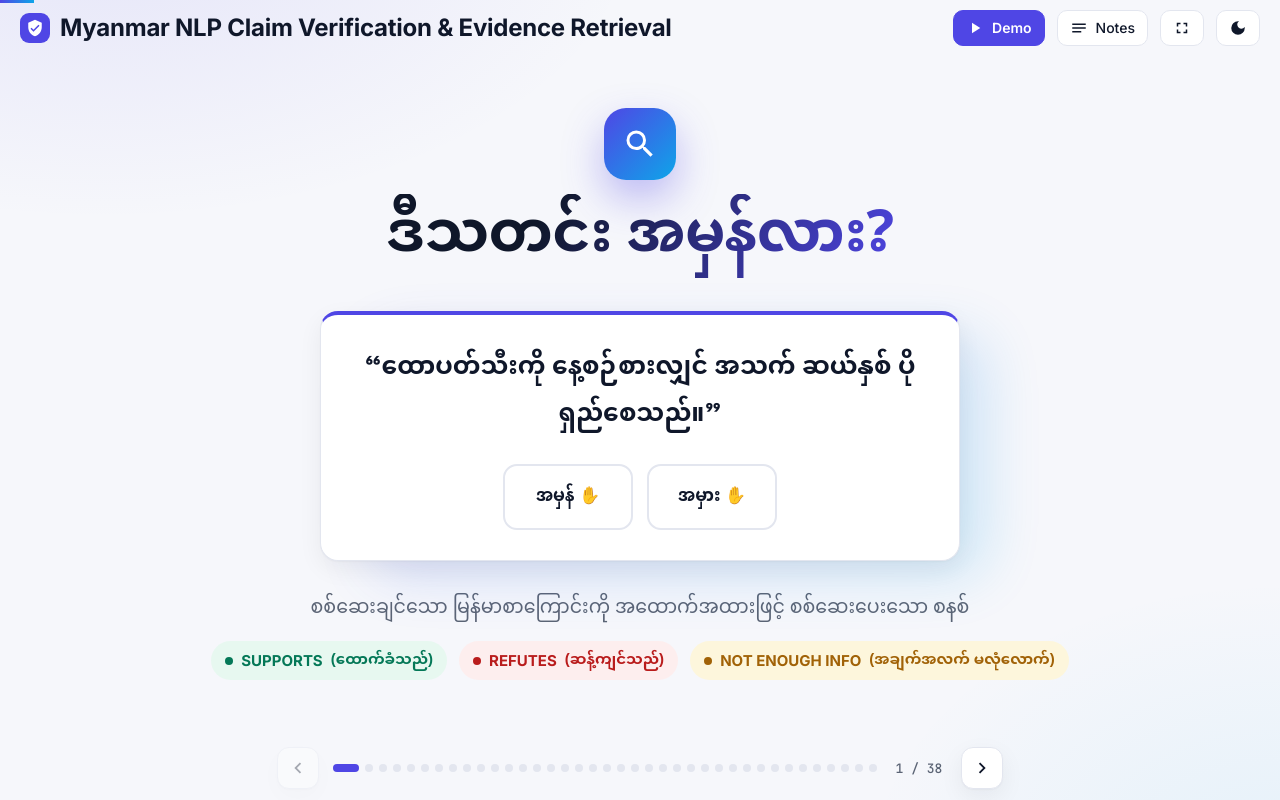
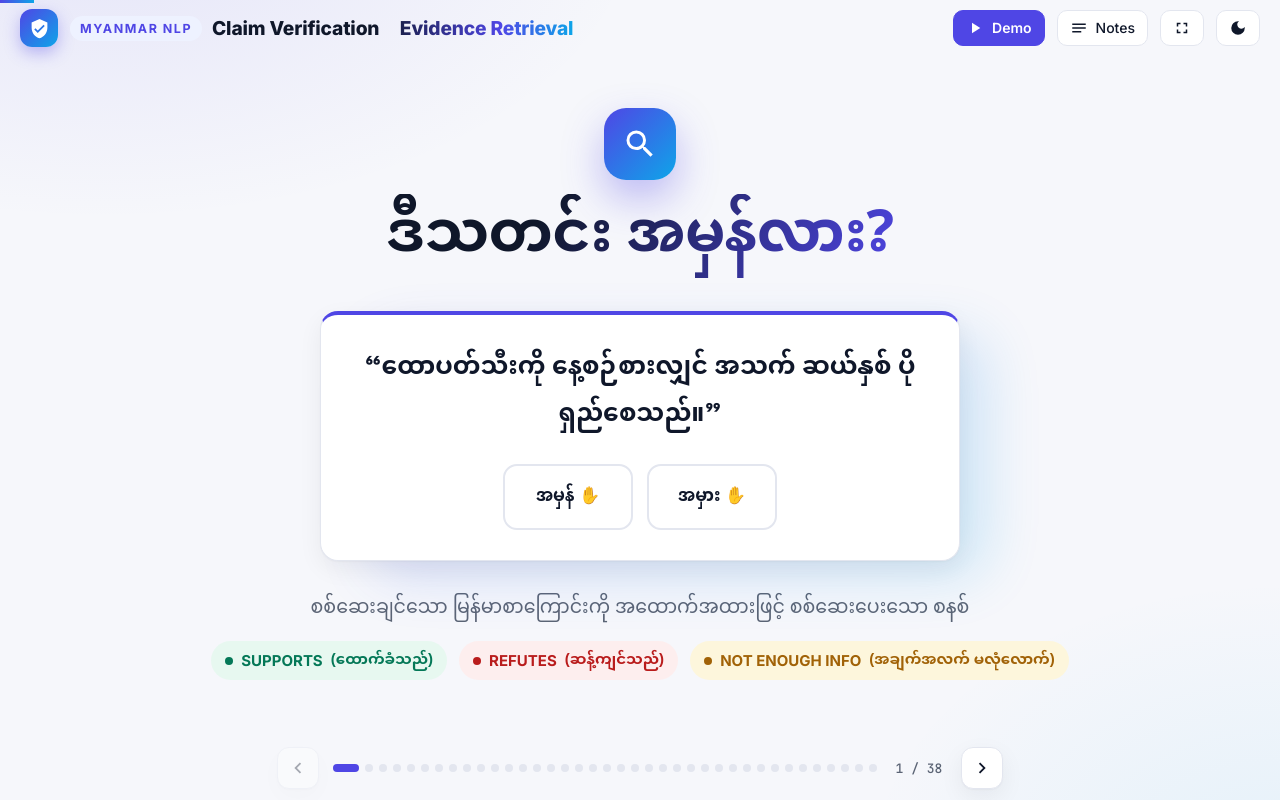
Before and after one commit to susandarlin/MMDT-P4-MyanmarNLP, a plain HTML site: page web/static/presentation.html in a window 1280 px wide. Drawn offline with Linux system fonts and the light colour scheme.

Commit message:
fix: title font

```diff
--- a/web/static/presentation.html
+++ b/web/static/presentation.html
@@ -74,8 +74,17 @@
       position: fixed; inset: 0 0 auto 0; z-index: 20; height: 56px;
       display: flex; align-items: center; gap: 12px; padding: 0 20px;
     }
-    .brand { display: flex; align-items: center; gap: 10px; text-decoration: none; font-weight: 700; letter-spacing: -.01em; }
-    .brand-mark { width: 30px; height: 30px; border-radius: 9px; display: grid; place-items: center; background: var(--accent); color: #fff; font-size: 18px; }
+    .brand { display: flex; align-items: center; gap: 12px; min-width: 0; text-decoration: none; letter-spacing: -.01em; }
+    .brand-mark { width: 38px; height: 38px; flex: none; border-radius: 12px; display: grid; place-items: center; color: #fff; font-size: 21px;
+      background: linear-gradient(135deg, var(--accent), var(--accent-2)); box-shadow: 0 6px 16px rgba(79, 70, 229, .35); transition: transform .2s; }
+    .brand:hover .brand-mark { transform: rotate(-6deg) scale(1.05); }
+    .brand-text { display: flex; align-items: center; gap: 10px; min-width: 0; }
+    .brand-tag { flex: none; font: 700 12.5px Inter, sans-serif; letter-spacing: .12em; text-transform: uppercase; color: var(--accent);
+      padding: 5px 10px; border-radius: 999px; background: var(--accent-soft); }
+    .brand-name { font: 800 clamp(17px, 1.5vw, 21px) Inter, sans-serif; white-space: nowrap; overflow: hidden; text-overflow: ellipsis;
+      background: linear-gradient(90deg, var(--text) 0%, var(--text) 45%, var(--accent) 80%, var(--accent-2)); -webkit-background-clip: text; background-clip: text; color: transparent; }
+    .brand-name i { font-style: normal; font-weight: 500; opacity: .7; }
+    @media (max-width: 760px) { .brand-name { display: none; } }
     .topbar .spacer { flex: 1; }
     .tb-btn {
       height: 36px; min-width: 36px; padding: 0 12px; border-radius: 10px; border: 1px solid var(--border);
@@ -913,7 +922,7 @@
   <header class="topbar">
     <a class="brand" href="/" title="Back to MNLP">
       <span class="brand-mark"><svg viewBox="0 0 24 24"><path d="M12 1 3 5v6c0 5.55 3.84 10.74 9 12 5.16-1.26 9-6.45 9-12V5zm-2 16-4-4 1.41-1.41L10 14.17l6.59-6.59L18 9z"/></svg></span>
-      <h2>Myanmar NLP Claim Verification & Evidence Retrieval</h2>
+      <span class="brand-text"><span class="brand-tag">Myanmar NLP</span><span class="brand-name">Claim Verification <i>&amp;</i> Evidence Retrieval</span></span>
     </a>
     <div class="spacer"></div>
     <a class="tb-btn demo-btn" href="/#/overview" title="Open the live demo (Home)">
```
